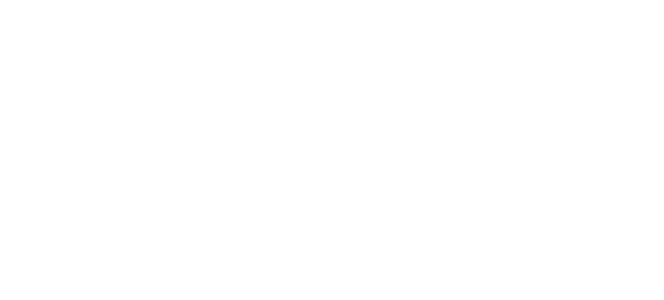
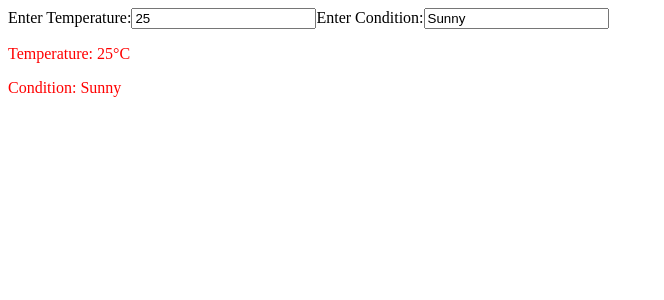
Before and after one commit to acciojob/conditional-weather-report-sachinrajbher15, a React app: page / in a window 1280 px wide. Shown: the top 300 px of the page, without its empty margins (0-664 px from the left). Built offline with nearby package versions, Linux system fonts and the light colour scheme.

Commit message:
Updated Files

```diff
--- a/src/components/App.js
+++ b/src/components/App.js
@@ -1,11 +1,40 @@
 
-import React from "react";
+import React, {useState} from "react";
 import './../styles/App.css';
+import WeatherDisplay from './WeatherDisplay';
 
 const App = () => {
+
+  const [weatherData, setWeatherData] = useState({temperature: 25, condition:"Sunny"});
+
+  const handleTempChange = (event) =>{
+    const newTemp = event.target.value;
+    setWeatherData((prevTemp) => ({
+      ...prevTemp,
+      temperature: newTemp,
+    }));
+  };
+  const handleCondChange = (event) =>{
+    const newCond = event.target.value;
+    setWeatherData((prevCond) => ({
+      ...prevCond,
+      condition: newCond,
+    }));
+  };
+
   return (
-    <div>
-        {/* Do not remove the main div */}
+    <div className="container">
+      <div className="input-container">
+        <label className="labels-style">Enter Temperature:
+          <input type="number" onChange={handleTempChange} value={weatherData.temperature}></input>
+        </label>
+        <label className="labels-style">Enter Condition:
+          <input type="text" onChange={handleCondChange} value={weatherData.condition}></input>
+        </label>
+      </div>
+      <div className="output-container">
+        <WeatherDisplay  weather={weatherData}/>
+      </div>
     </div>
   )
 }
--- /dev/null
+++ b/src/components/WeatherDisplay.js
@@ -0,0 +1,14 @@
+import React from 'react'
+
+function WeatherDisplay({weather}) {
+    const {temperature, condition} = weather;
+    const temperatureColor = temperature > 20 ? "red" : "blue";
+    return (
+        <div>
+            <p style={{color: temperatureColor}}>Temperature: {temperature}°C</p>
+            <span style={{color: temperatureColor}}>Condition: {condition}</span>
+        </div>
+    )
+}
+
+export default WeatherDisplay
```
